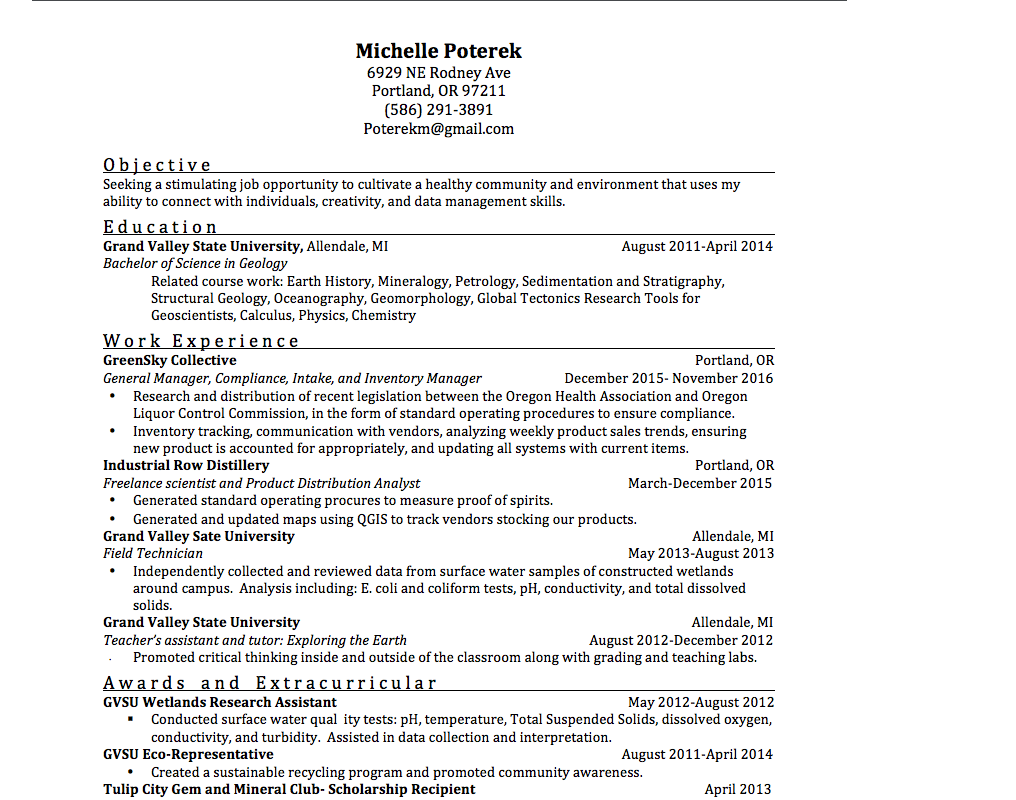
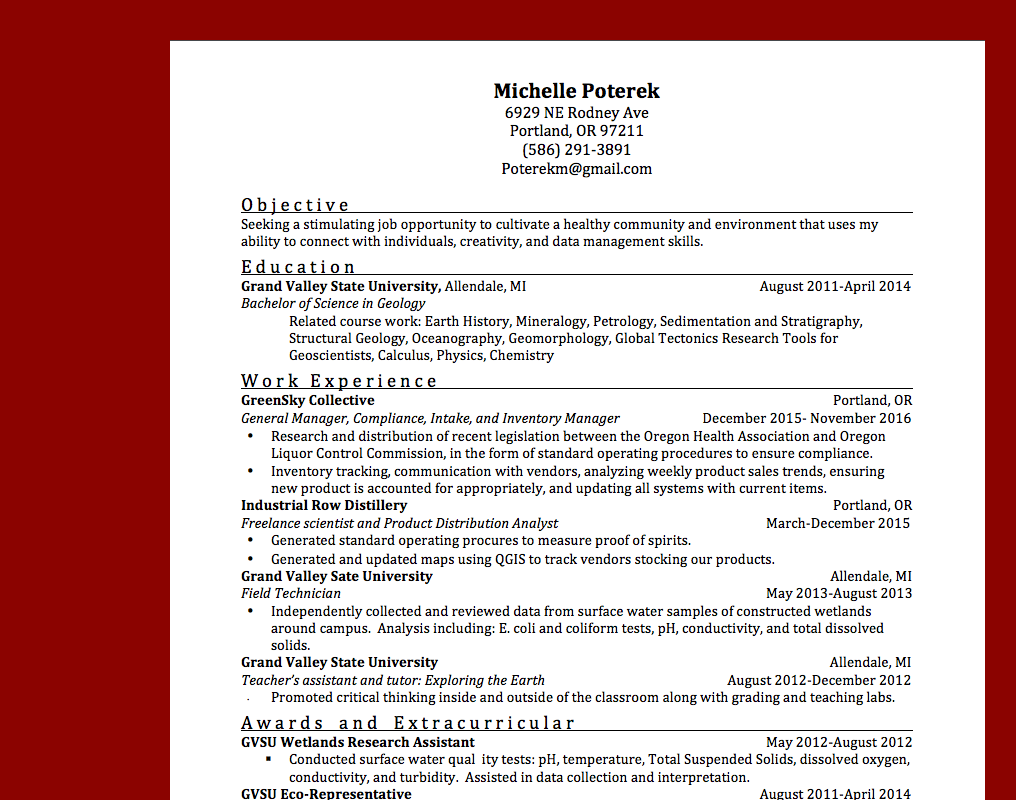
Before and after one commit to PoterekM/Poterek-Portfolio, a plain HTML site: page resume.html in a window 1280 px wide. Shown: the top 800 px of the page, without its empty margins (38-1054 px from the left). Drawn offline with Linux system fonts and the light colour scheme.

Commit message:
add CSS palate and center resume picture

```diff
--- a/css/styles.css
+++ b/css/styles.css
@@ -1,3 +1,7 @@
+body {
+  background-color: #8B0300;
+}
+
 .jumbotron img {
   float: left;
   /*overflow: hidden;*/
@@ -11,6 +15,8 @@
 .jumbotron {
   overflow: hidden;
   text-align: center;
+  background-color: #21D1C8;
+  color: white;
 }
 
 .mainLinks {
@@ -20,6 +26,7 @@
 .well {
   text-align: center;
   overflow: hidden;
+  background-color: #21D1C8;
 }
 
 .well img {
@@ -40,3 +47,10 @@
 .navigation {
   text-align: center;
 }
+
+.resume {
+  display: block;
+  text-align: center;
+  padding: 10px;
+  margin: 30px;
+}
--- a/resume.html
+++ b/resume.html
@@ -6,7 +6,7 @@
     <link href="css/styles.css" rel="stylesheet" type="text/css">
   </head>
   <body>
-    <div class="container">
+    <div class="container resume">
       <img src="img/resume-snapshot.png" alt="Resume"/>
       <a href="Poterek.Resume.pdf" target="_blank"><p>Click <strong>here</strong> for a PDF Version</p></a>
       <div class="well">
```
